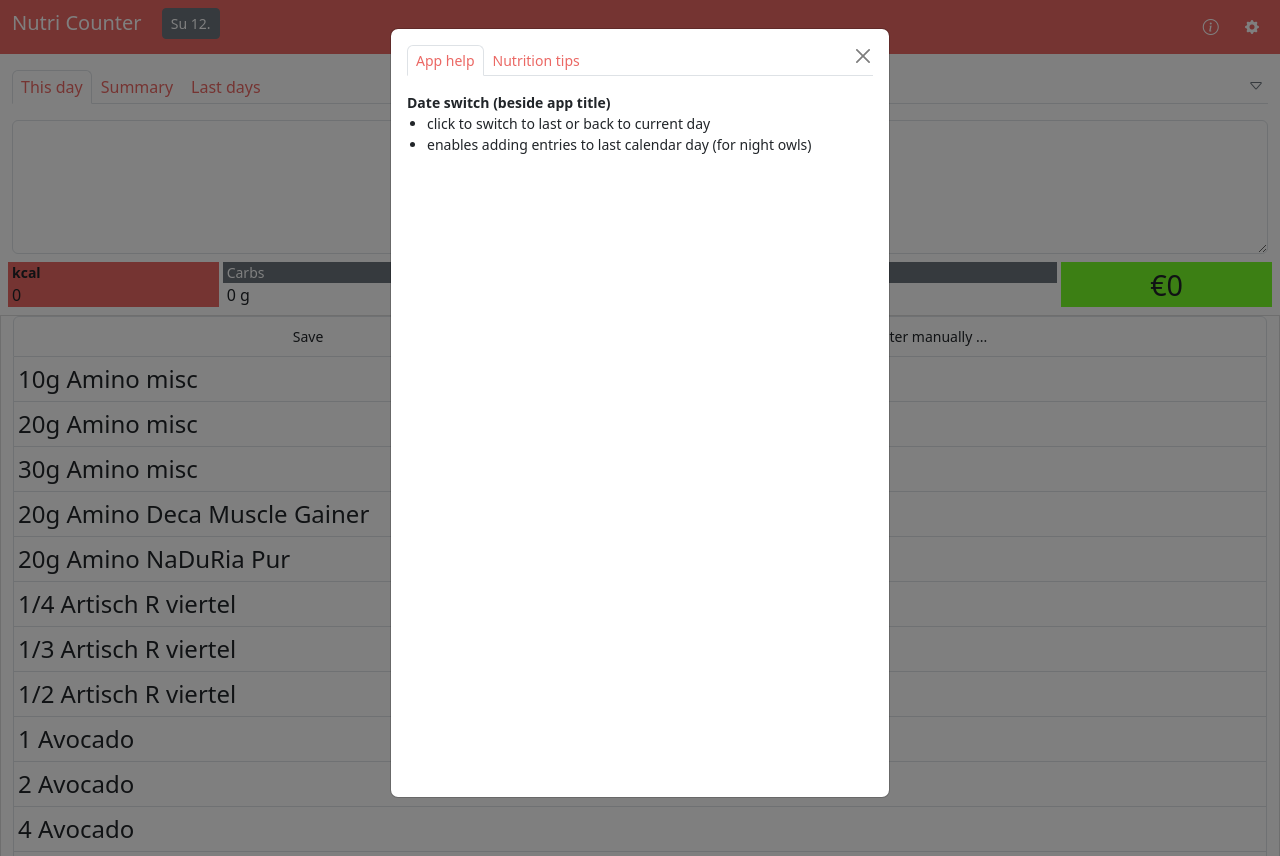
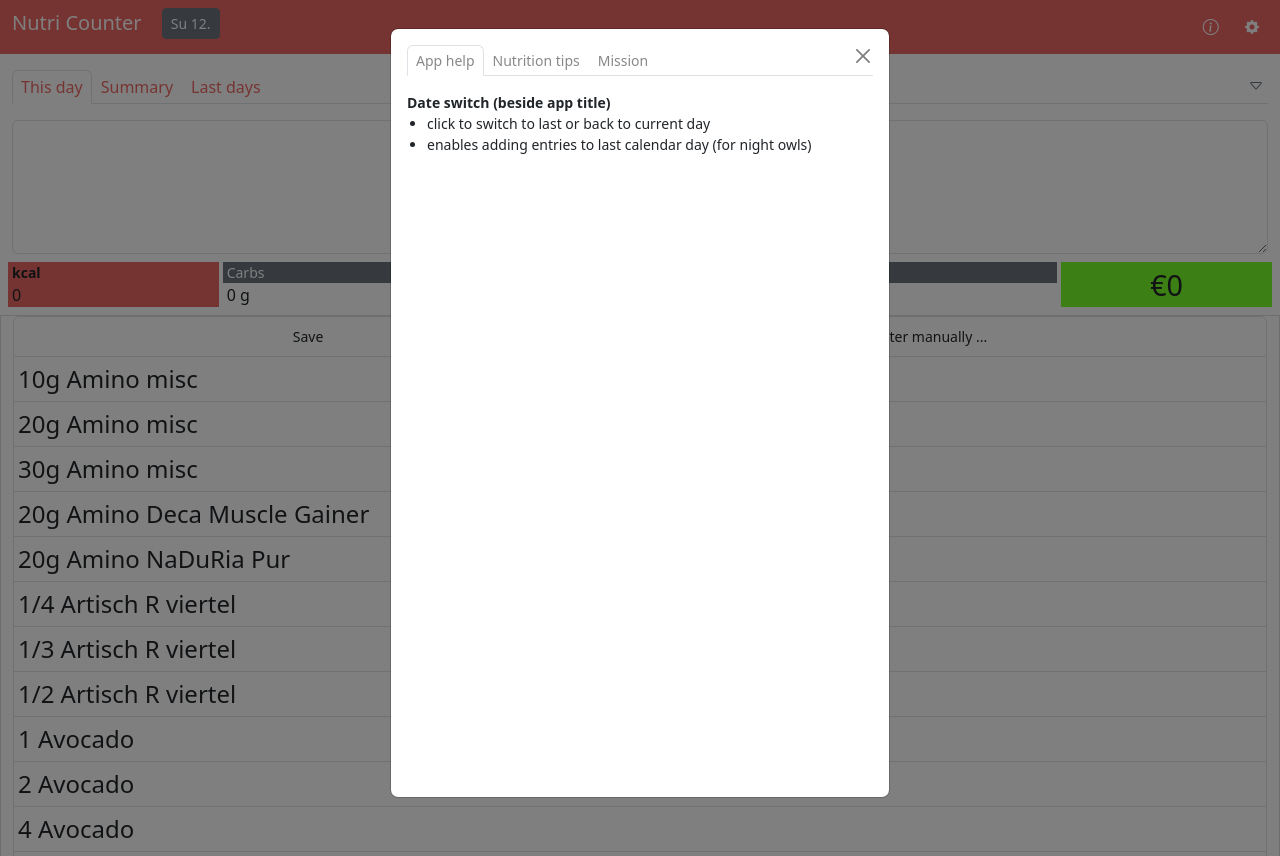
Before and after one commit to walter-a-jablonowski/simple-nutrition-counter, a PHP site: page / in a window 1280 px wide, after a click that opens the changed part. Run offline with PHP 8.4, Linux system fonts and the light colour scheme; data that the repository does not hold is empty.

Commit message:
Tab color

```diff
--- /dev/null
+++ b/src/misc/tips_mission.html
@@ -0,0 +1 @@
+[Mission]
--- a/src/misc/tips_nutrition.html
+++ b/src/misc/tips_nutrition.html
@@ -1,7 +1,3 @@
-<b>[Mission]</b>
-<br>
-<br>
-
 <b>Track 2-3l water</b>
 
 <ul class="no-indent">
--- a/src/view/modal/help.php
+++ b/src/view/modal/help.php
@@ -11,12 +11,12 @@
 
         <ul class="nav nav-tabs" role="tablist">
           <li class="nav-item" role="presentation">
-            <a href="#helpPane" class="nav-link active py-1 px-2 small" data-bs-toggle="tab" role="tab">
+            <a href="#helpPane" class="nav-link active py-1 px-2 small" style="color: #888 !important;" data-bs-toggle="tab" role="tab">
               Help
             </a>
           </li>
           <li class="nav-item" role="presentation">
-            <a href="#helpMiscPane" class="nav-link py-1 px-2 small" data-bs-toggle="tab" role="tab">
+            <a href="#helpMiscPane" class="nav-link py-1 px-2 small" style="color: #888 !important;" data-bs-toggle="tab" role="tab">
               Misc
             </a>
           </li>
--- a/src/view/modal/tips.php
+++ b/src/view/modal/tips.php
@@ -11,13 +11,18 @@
 
         <ul class="nav nav-tabs" role="tablist">
           <li class="nav-item" role="presentation">
-            <a href="#tipsAppPane" class="nav-link active py-1 px-2 small" data-bs-toggle="tab" role="tab">
+            <a href="#tipsAppPane" class="nav-link active py-1 px-2 small" style="color: #888 !important;" data-bs-toggle="tab" role="tab">
               App help
             </a>
           </li>
           <li class="nav-item" role="presentation">
-            <a href="#tipsNutritionPane" class="nav-link py-1 px-2 small" data-bs-toggle="tab" role="tab">
+            <a href="#tipsNutritionPane" class="nav-link py-1 px-2 small" style="color: #888 !important;" data-bs-toggle="tab" role="tab">
               Nutrition tips
+            </a>
+          </li>
+          <li class="nav-item" role="presentation">
+            <a href="#tipsMissionPane" class="nav-link py-1 px-2 small" style="color: #888 !important;" data-bs-toggle="tab" role="tab">
+              Mission
             </a>
           </li>
           <li class="nav-item ms-auto" role="presentation">
@@ -36,6 +41,11 @@
             <?= file_get_contents('misc/tips_nutrition.html') ?>
 
           </div>
+          <div id="tipsMissionPane" class="tab-pane fade" role="tabpanel">
+
+            <?= file_get_contents('misc/tips_mission.html') ?>
+
+          </div>
         </div>
 
       </div>
```
